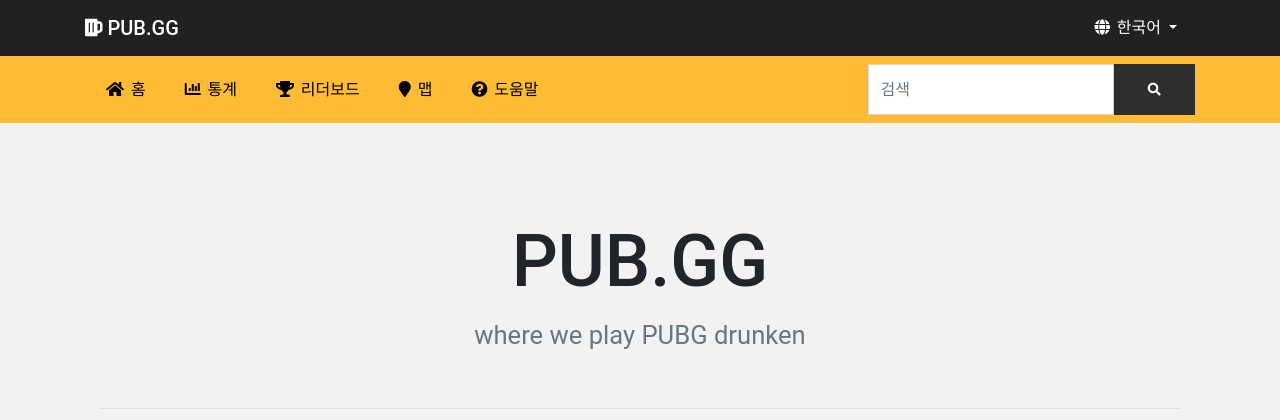
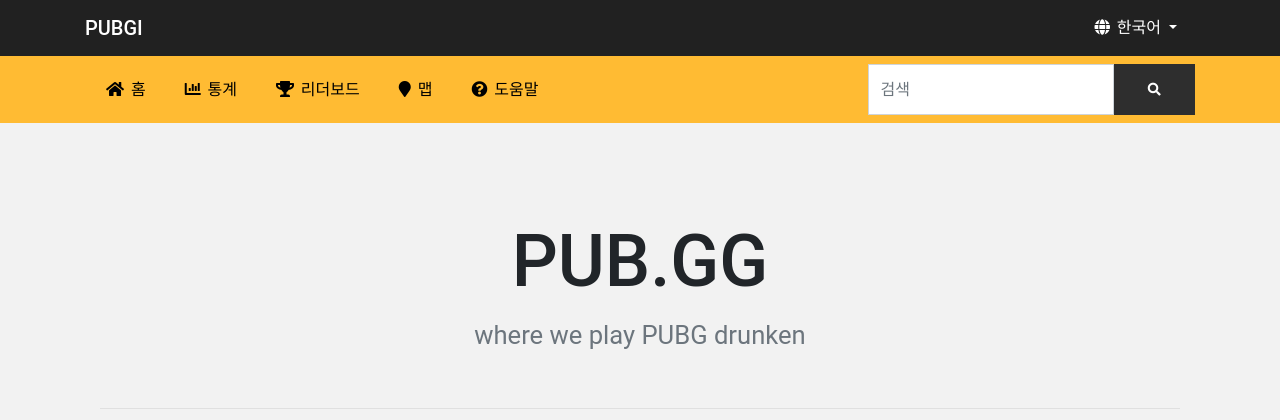
Before and after one commit to rico0821/pubgi, a Python web app: template pubgi/templates/about.html in a window 1280 px wide. Shown: the top 420 px of the page. Run offline with Jinja, Linux system fonts and the light colour scheme; the template is opened without the code that fills it, so the values that code supplies are empty; some libraries are stand-ins or nearby versions.

Commit message:
fix layout.html

```diff
--- a/pubgi/templates/layout.html
+++ b/pubgi/templates/layout.html
@@ -4,7 +4,7 @@
         <meta http-equiv="Content-Type" content="text/html; charset=utf-8"/>
         <meta http-equiv="X-UA-Compatible" content="IE=edge,chrome=1" />
 
-        <title>PUB.GG Beta v.0.0 - {% block title %}{% endblock %}</title>
+        <title>PUBGI Beta v.0.1 - {% block title %}{% endblock %}</title>
         <meta name="description" content="PUBG data analysis" />
         <meta name="viewport"content="width=device-width", initial-scale=1.0 />
 
@@ -31,7 +31,7 @@
         <nav class="navbar navbar-expand-lg navbar-dark bg-dark">
             <div class="container">
                 <a class="navbar-brand" href="{{ url_for('pubgi.index') }}">
-                    <i class="fas fa-beer"></i><strong> PUB.GG</strong>
+                    <strong>PUBGI</strong>
                 </a>
                 <button class="navbar-toggler" type="button" data-toggle="collapse" data-target="#navbarSupportedContent" aria-controls="navbarSupportedContent" aria-expanded="false" aria-label="Toggle navigation">
                     <span class="navbar-toggler-icon"></span>
@@ -95,7 +95,7 @@
         <!-- footer -->
         <footer class="footer mt-5">
             <div class="container">
-                <span class="text-muted">&copy; PUB.GG since 2018 - Beta v.0.0</span>
+                <span class="text-muted">&copy; PUBGI since 2018 - Beta v.0.1</span>
             </div>
         </footer>
         <!-- end of footer -->
```
